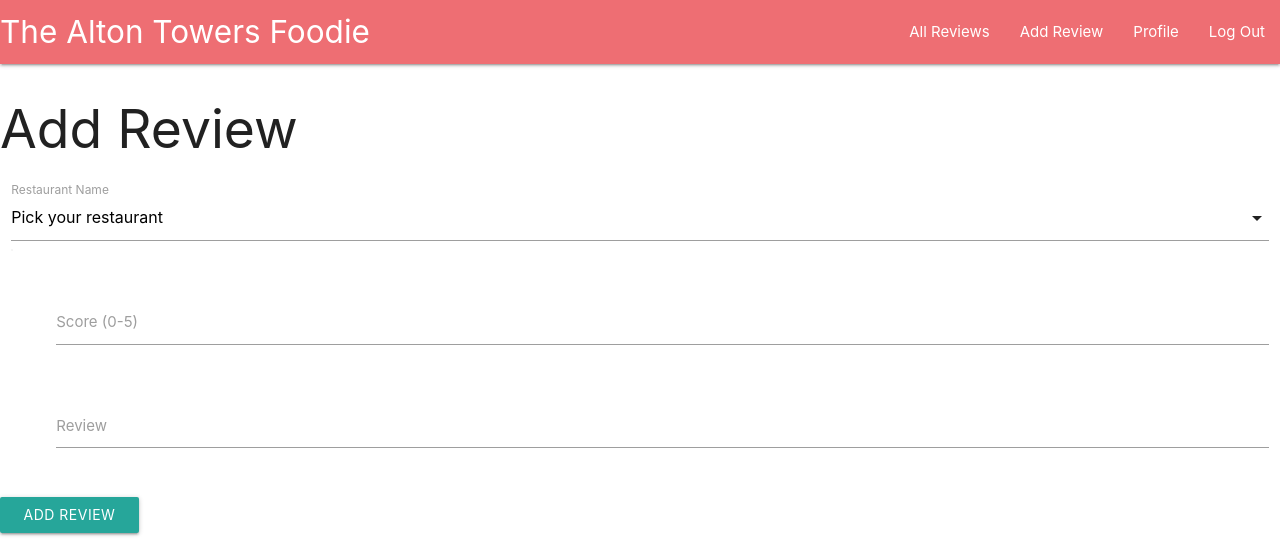
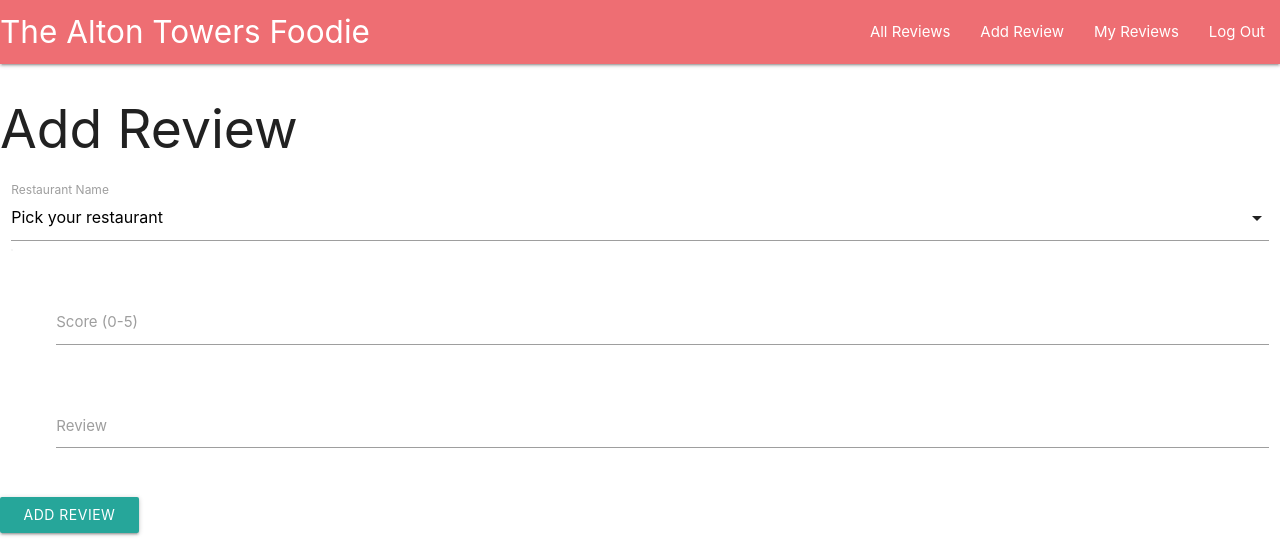
Before and after one commit to emilija-smitaite/review-a-restaurant, a Flask app: page /add_review in a window 1280 px wide. Shown: the top 552 px of the page. Run offline with Flask 2, Linux system fonts and the light colour scheme; the visitor is signed in with stand-in values (Sample User, id 1); data that the repository does not hold is empty; some libraries are stand-ins or nearby versions.

Commit message:
Rename profile.html to my_reviews.html

```diff
--- a/app.py
+++ b/app.py
@@ -80,15 +80,15 @@
     return render_template("login.html")
 
 
-@app.route("/profile/<username>", methods=["GET", "POST"])
-def profile(username):
+@app.route("/my_reviews/<username>", methods=["GET", "POST"])
+def my_reviews(username):
     # grab the session user's username from db
     username = mongo.db.users.find_one(
         {"username": session["user"]})["username"]
 
     if session["user"]:
         reviews = list(mongo.db.reviews.find())
-        return render_template("profile.html", username=username,
+        return render_template("my_reviews.html", username=username,
             reviews=reviews)
 
     return redirect(url_for("login"))
--- a/templates/base.html
+++ b/templates/base.html
@@ -24,7 +24,7 @@
                 {% if session.user %}
                     <li><a href="{{ url_for('all_reviews') }}">All Reviews</a></li>
                     <li><a href="{{ url_for('add_review') }}">Add Review</a></li>
-                    <li><a href="{{ url_for('profile', username=session['user']) }}">Profile</a></li>
+                    <li><a href="{{ url_for('my_reviews', username=session['user']) }}">My Reviews</a></li>
                     <li><a href="{{ url_for('logout') }}">Log Out</a></li>
                 {% else %}
                     <li><a href="{{ url_for('all_reviews') }}">All Reviews</a></li>
@@ -40,7 +40,7 @@
             {% if session.user %}
                 <li><a href="{{ url_for('all_reviews') }}">All Reviews</a></li>
                 <li><a href="{{ url_for('add_review') }}">Add Review</a></li>
-                <li><a href="{{ url_for('profile', username=session['user']) }}">Profile</a></li>
+                <li><a href="{{ url_for('my_reviews', username=session['user']) }}">My Reviews</a></li>
                 <li><a href="{{ url_for('logout') }}">Log Out</a></li>
             {% else %}
                 <li><a href="{{ url_for('all_reviews') }}">All Reviews</a></li>
--- a/templates/profile.html
+++ b/templates/my_reviews.html
@@ -2,7 +2,7 @@
 {% block content %}
 
                 <h3>
-                    {{ username }}'s Profile
+                    {{ username }}'s Reviews
                 </h3>
 
                     <div class="row">
```
